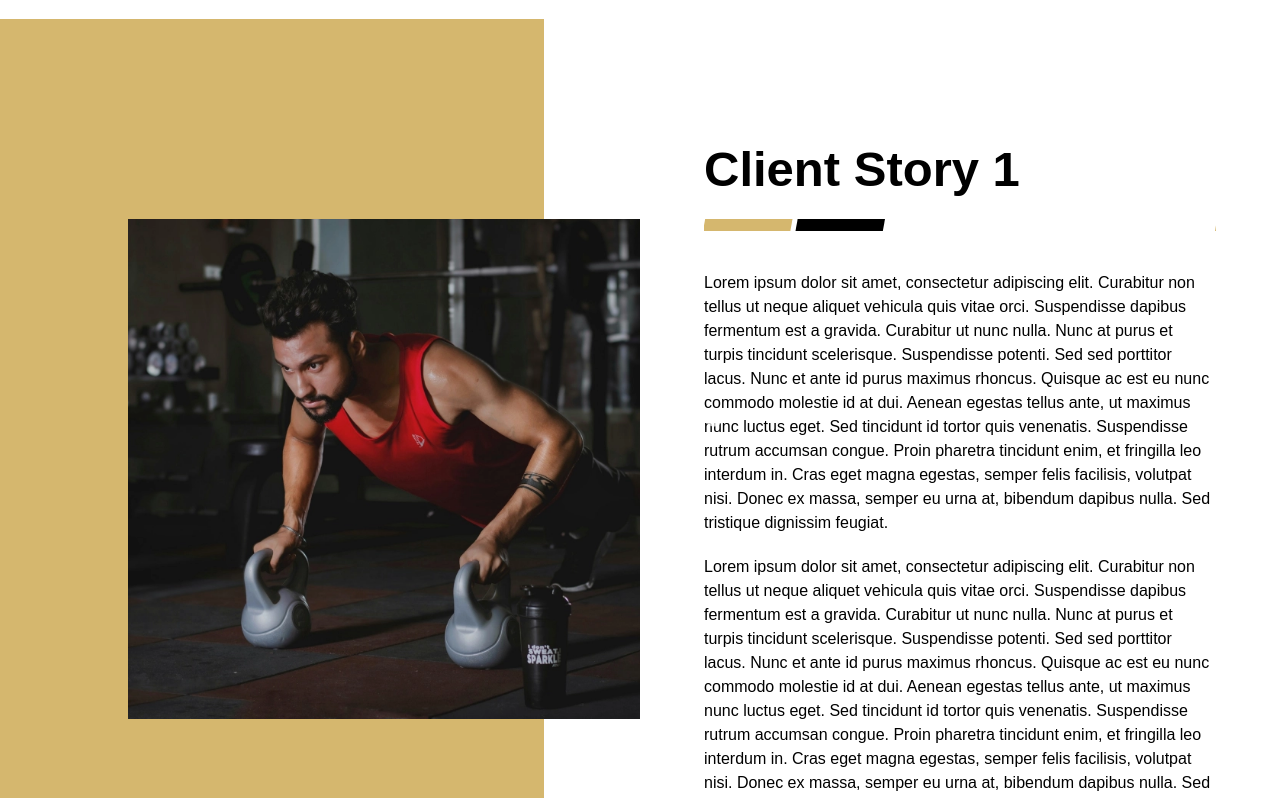
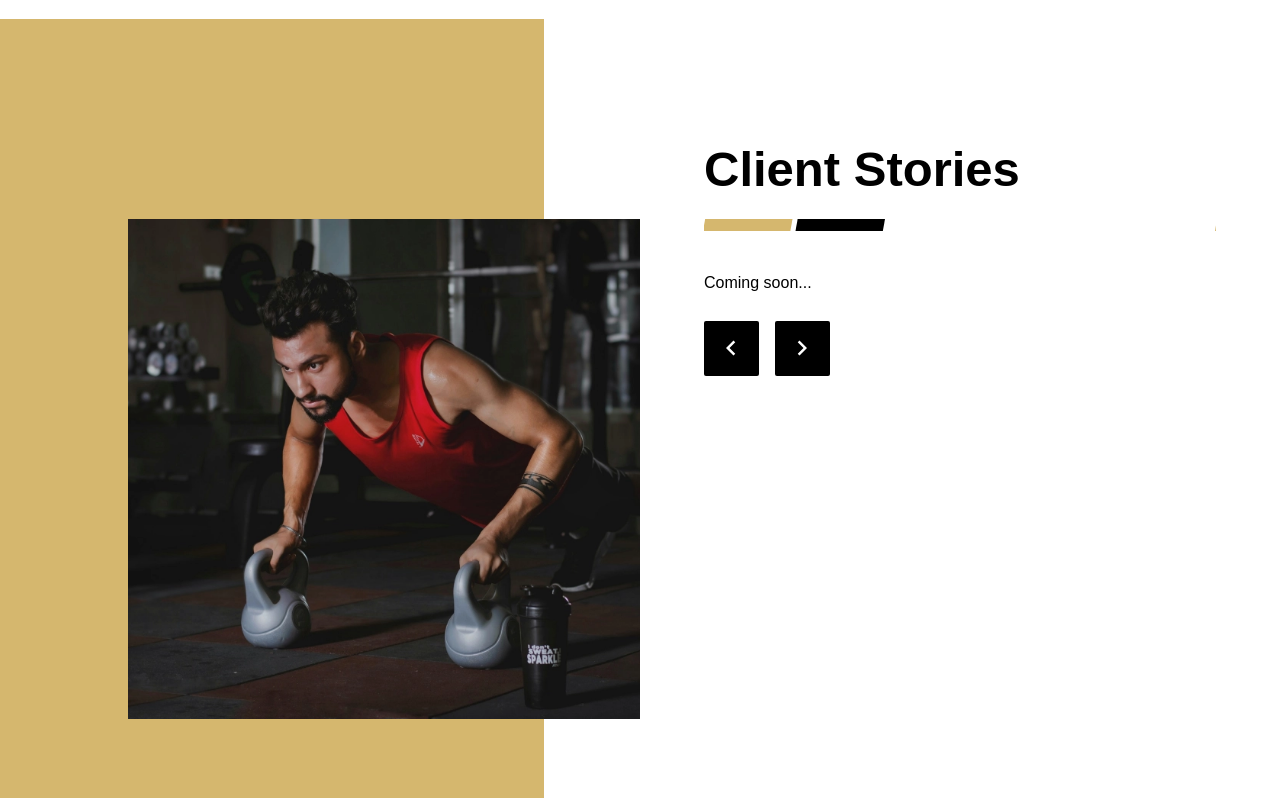
Before and after one commit to StuartMolnar/kevin-ye, a Next.js app: page / in a window 1280 px wide. Shown: the part 3200-3998 px from the top of the page. Built offline with nearby package versions, Linux system fonts and the light colour scheme.

Commit message:
update client stories

```diff
--- a/app/globals.css
+++ b/app/globals.css
@@ -10,6 +10,10 @@
 
 .slick-next {
   right: auto !important;
+}
+
+.slick-arrow {
+  display: none !important;
 }
 
 details > summary {
--- a/components/index/ClientStories.tsx
+++ b/components/index/ClientStories.tsx
@@ -11,10 +11,10 @@ import _blurhashMap from "@/public/blurhash_map.json";
 const blurhashMap: { [key: string]: string | undefined } = _blurhashMap;
 
 const clients = [
-    {'title': 'Client Story 1',
-     'description': "Lorem ipsum dolor sit amet, consectetur adipiscing elit. Curabitur non tellus ut neque aliquet vehicula quis vitae orci. Suspendisse dapibus fermentum est a gravida. Curabitur ut nunc nulla. Nunc at purus et turpis tincidunt scelerisque. Suspendisse potenti. Sed sed porttitor lacus. Nunc et ante id purus maximus rhoncus. Quisque ac est eu nunc commodo molestie id at dui. Aenean egestas tellus ante, ut maximus nunc luctus eget. Sed tincidunt id tortor quis venenatis. Suspendisse rutrum accumsan congue. Proin pharetra tincidunt enim, et fringilla leo interdum in. Cras eget magna egestas, semper felis facilisis, volutpat nisi. Donec ex massa, semper eu urna at, bibendum dapibus nulla. Sed tristique dignissim feugiat. \\p Lorem ipsum dolor sit amet, consectetur adipiscing elit. Curabitur non tellus ut neque aliquet vehicula quis vitae orci. Suspendisse dapibus fermentum est a gravida. Curabitur ut nunc nulla. Nunc at purus et turpis tincidunt scelerisque. Suspendisse potenti. Sed sed porttitor lacus. Nunc et ante id purus maximus rhoncus. Quisque ac est eu nunc commodo molestie id at dui. Aenean egestas tellus ante, ut maximus nunc luctus eget. Sed tincidunt id tortor quis venenatis. Suspendisse rutrum accumsan congue. Proin pharetra tincidunt enim, et fringilla leo interdum in. Cras eget magna egestas, semper felis facilisis, volutpat nisi. Donec ex massa, semper eu urna at, bibendum dapibus nulla. Sed tristique dignissim feugiat."},
-     {'title': 'Client Story 2',
-     'description': "Lorem ipsum dolor sit amet, consectetur adipiscing elit. Curabitur non tellus ut neque aliquet vehicula quis vitae orci. Suspendisse dapibus fermentum est a gravida. Curabitur ut nunc nulla. Nunc at purus et turpis tincidunt scelerisque. Suspendisse potenti. Sed sed porttitor lacus. Nunc et ante id purus maximus rhoncus. Quisque ac est eu nunc commodo molestie id at dui. Aenean egestas tellus ante, ut maximus nunc luctus eget. Sed tincidunt id tortor quis venenatis. Suspendisse rutrum accumsan congue. Proin pharetra tincidunt enim, et fringilla leo interdum in. Cras eget magna egestas, semper felis facilisis, volutpat nisi. Donec ex massa, semper eu urna at, bibendum dapibus nulla. Sed tristique dignissim feugiat. \\p Lorem ipsum dolor sit amet, consectetur adipiscing elit. Curabitur non tellus ut neque aliquet vehicula quis vitae orci. Suspendisse dapibus fermentum est a gravida. Curabitur ut nunc nulla. Nunc at purus et turpis tincidunt scelerisque. Suspendisse potenti. Sed sed porttitor lacus. Nunc et ante id purus maximus rhoncus. Quisque ac est eu nunc commodo molestie id at dui. Aenean egestas tellus ante, ut maximus nunc luctus eget. Sed tincidunt id tortor quis venenatis. Suspendisse rutrum accumsan congue. Proin pharetra tincidunt enim, et fringilla leo interdum in. Cras eget magna egestas, semper felis facilisis, volutpat nisi. Donec ex massa, semper eu urna at, bibendum dapibus nulla. Sed tristique dignissim feugiat."},
+    {'title': 'Client Stories',
+     'description': "Coming soon..."},
+     {'title': 'Client Stories',
+     'description': "Coming soon..."},
 ];
 
 interface SliderWithRef extends Slider {
@@ -31,8 +31,6 @@ const ClientStories = () => {
     speed: 500,
     slidesToShow: 1,
     slidesToScroll: 1,
-    nextArrow: <div style={{display: "none"}} />,
-    prevArrow: <div style={{display: "none"}} />,
   };
 
   const handlePrev = () => {
```
